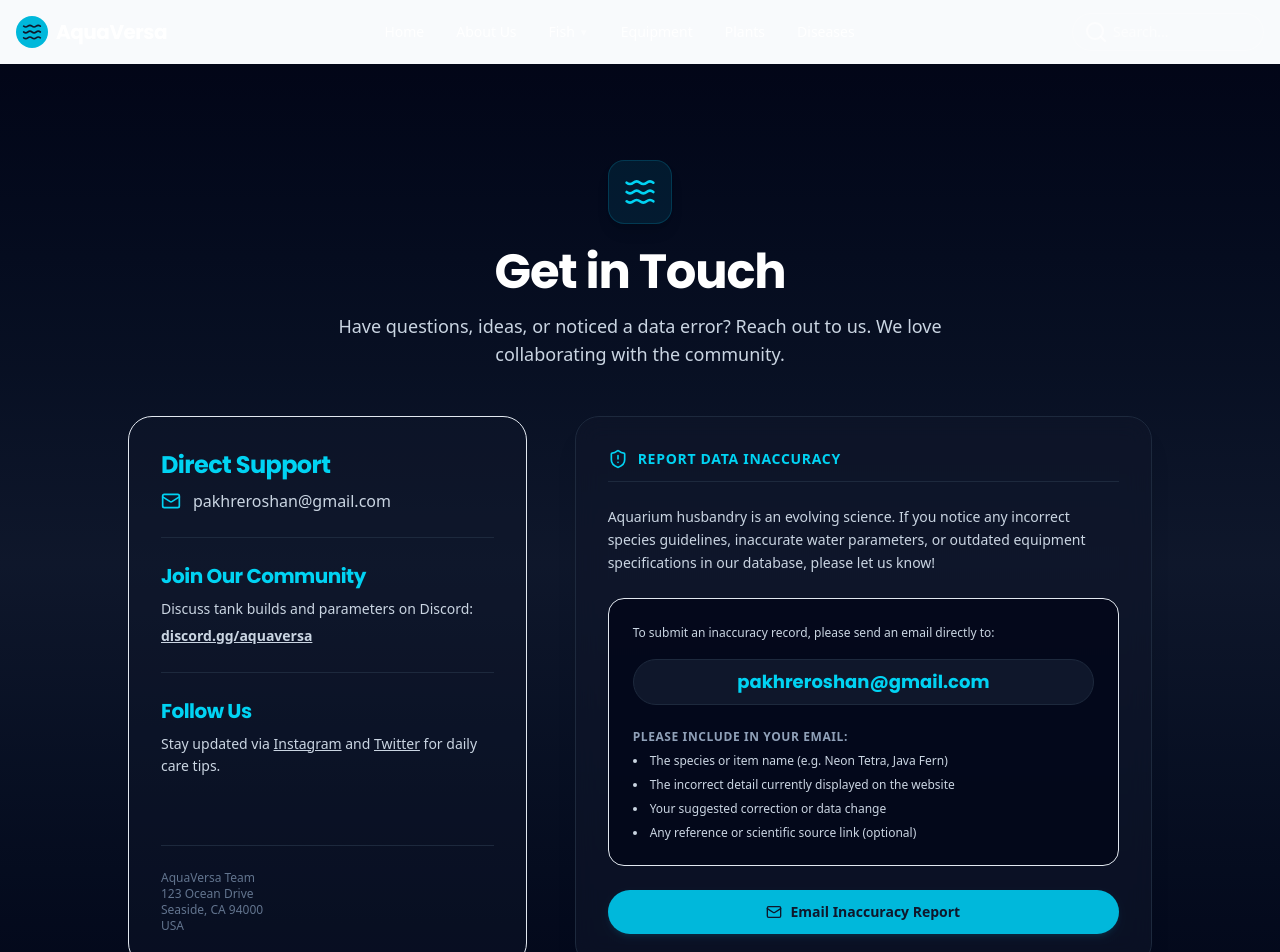
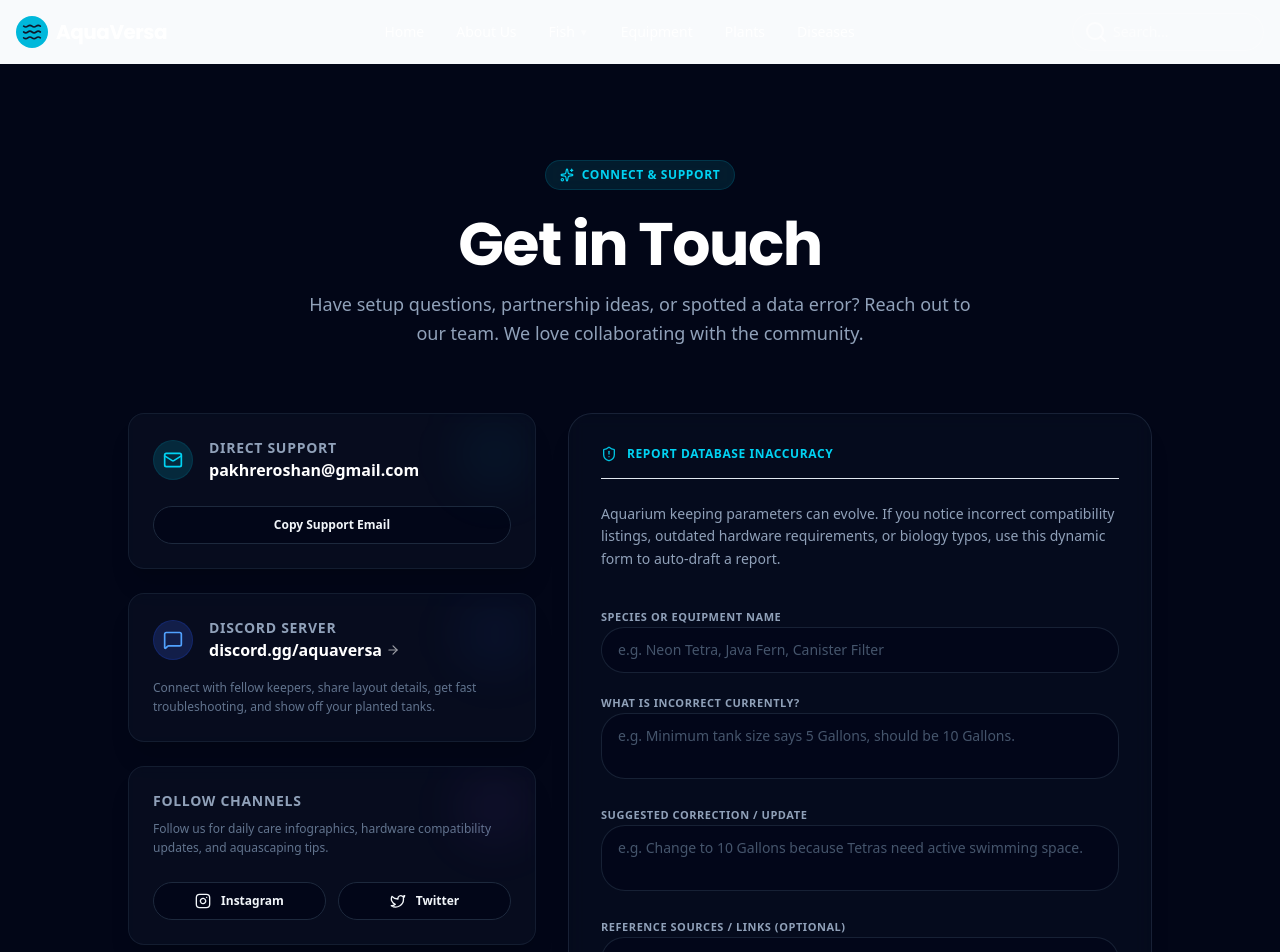
Before and after one commit to roshan773/AquaVersa, a Next.js app: page /contact in a window 1280 px wide. Shown: the top 952 px of the page. Built offline with nearby package versions, Linux system fonts and the light colour scheme.

Commit message:
feat: create contact page with support resources and data inaccuracy reporting form

```diff
--- a/app/contact/page.tsx
+++ b/app/contact/page.tsx
@@ -1,107 +1,322 @@
 'use client';
 
-import { Waves, Mail, ShieldAlert } from "lucide-react";
-import Link from "next/link";
+import { useState } from "react";
+import { motion } from "framer-motion";
+import {
+  Waves,
+  Mail,
+  ShieldAlert,
+  MessageSquare,
+  ArrowRight,
+  Sparkles,
+  CheckCircle2
+} from "lucide-react";
+
+function InstagramIcon(props: React.SVGProps<SVGSVGElement>) {
+  return (
+    <svg viewBox="0 0 24 24" fill="none" stroke="currentColor" strokeWidth="2" strokeLinecap="round" strokeLinejoin="round" {...props}>
+      <rect x="2" y="2" width="20" height="20" rx="5" ry="5" />
+      <path d="M16 11.37A4 4 0 1 1 12.63 8 4 4 0 0 1 16 11.37z" />
+      <line x1="17.5" y1="6.5" x2="17.51" y2="6.5" />
+    </svg>
+  );
+}
+
+function TwitterIcon(props: React.SVGProps<SVGSVGElement>) {
+  return (
+    <svg viewBox="0 0 24 24" fill="none" stroke="currentColor" strokeWidth="2" strokeLinecap="round" strokeLinejoin="round" {...props}>
+      <path d="M22 4s-.7 2.1-2 3.4c1.6 10-9.4 17.3-18 11.6 2.2.1 4.4-.6 6-2C3 15.5.5 9.6 3 5c2.2 2.6 5.6 4.1 9 4-.9-4.2 4-6.6 7-3.8 1.1 0 3-1.2 3-1.2z" />
+    </svg>
+  );
+}
 
 export default function ContactPage() {
+  // Form state
+  const [itemName, setItemName] = useState("");
+  const [incorrectDetail, setIncorrectDetail] = useState("");
+  const [correction, setCorrection] = useState("");
+  const [sources, setSources] = useState("");
+  const [isCopied, setIsCopied] = useState(false);
+
+  const emailTo = "pakhreroshan@gmail.com";
+
+  // Build body template
+  const mailBody = `AquaVersa Inaccuracy Report
+-----------------------------------------
+Item / Species Name:
+${itemName || "[Enter Name, e.g. Neon Tetra]"}
+
+Incorrect Detail Displayed:
+${incorrectDetail || "[What is currently wrong on the page?]"}
+
+Suggested Correction:
+${correction || "[What is the correct information?]"}
+
+Scientific Sources / References:
+${sources || "[Optional links or references]"}
+`;
+
+  const mailtoUrl = `mailto:${emailTo}?subject=${encodeURIComponent("AquaVersa Inaccuracy Report")}&body=${encodeURIComponent(mailBody)}`;
+
+  const handleCopyEmail = () => {
+    navigator.clipboard.writeText(emailTo);
+    setIsCopied(true);
+    setTimeout(() => setIsCopied(false), 2000);
+  };
+
   return (
-    <section className="min-h-screen py-24 bg-gradient-to-b from-slate-950 via-slate-900 to-slate-950 text-slate-100 px-4 flex items-center">
-      <div className="container mx-auto max-w-5xl">
-        <div className="text-center mb-12">
-          <div className="inline-flex items-center justify-center w-16 h-16 rounded-2xl bg-cyan-500/10 text-cyan-400 mb-6 border border-cyan-500/20 shadow-lg">
-            <Waves className="w-8 h-8" />
-          </div>
-          <h1 className="text-4xl md:text-5xl font-poppins font-bold mb-4 text-white">Get in Touch</h1>
-          <p className="text-lg text-slate-300 max-w-2xl mx-auto">
-            Have questions, ideas, or noticed a data error? Reach out to us. We love collaborating with the community.
-          </p>
+    <div className="min-h-screen bg-[#020617] text-slate-100 py-24 px-4 relative overflow-hidden flex items-center">
+      {/* Background ambient lighting */}
+      <div className="absolute inset-0 z-0 pointer-events-none">
+        <div className="absolute top-[-10%] right-[-10%] w-[600px] h-[600px] bg-cyan-955/30 rounded-full blur-[140px]" />
+        <div className="absolute bottom-[-10%] left-[-10%] w-[500px] h-[500px] bg-blue-955/35 rounded-full blur-[120px]" />
+      </div>
+
+      <div className="container mx-auto max-w-5xl relative z-10">
+
+        {/* Header */}
+        <div className="text-center mb-16">
+          <motion.div
+            initial={{ opacity: 0, scale: 0.95 }}
+            animate={{ opacity: 1, scale: 1 }}
+            transition={{ duration: 0.4 }}
+            className="inline-flex items-center gap-2 px-3.5 py-1.5 rounded-full bg-cyan-950/50 border border-cyan-800/40 backdrop-blur-md mb-6 text-cyan-400 text-xs font-semibold uppercase tracking-wider"
+          >
+            <Sparkles className="w-3.5 h-3.5" />
+            <span>Connect & Support</span>
+          </motion.div>
+
+          <motion.h1
+            initial={{ opacity: 0, y: -20 }}
+            animate={{ opacity: 1, y: 0 }}
+            transition={{ duration: 0.5 }}
+            className="text-4xl md:text-6xl font-poppins font-extrabold tracking-tight mb-4 text-white"
+          >
+            Get in Touch
+          </motion.h1>
+          <motion.p
+            initial={{ opacity: 0 }}
+            animate={{ opacity: 1 }}
+            transition={{ duration: 0.6, delay: 0.1 }}
+            className="text-base md:text-lg text-slate-400 max-w-2xl mx-auto font-light leading-relaxed"
+          >
+            Have setup questions, partnership ideas, or spotted a data error? Reach out to our team. We love collaborating with the community.
+          </motion.p>
         </div>
 
-        <div className="grid lg:grid-cols-12 gap-12 items-stretch">
-          {/* Contact Details */}
-          <div className="lg:col-span-5 flex flex-col justify-between bg-slate-900/40 p-6 md:p-8 rounded-3xl border border-slate-850 space-y-8">
-            <div className="space-y-6">
-              <div className="space-y-2">
-                <h2 className="text-2xl font-bold text-cyan-400 font-poppins">Direct Support</h2>
-                <div className="flex items-center gap-3 text-slate-300">
-                  <Mail className="w-5 h-5 text-cyan-400" />
-                  <a href="mailto:pakhreroshan@gmail.com" className="hover:text-cyan-400 transition-colors">
-                    pakhreroshan@gmail.com
+        <div className="grid lg:grid-cols-12 gap-8 items-stretch">
+
+          {/* LEFT: Contact Info Cards */}
+          <div className="lg:col-span-5 flex flex-col justify-between gap-6">
+            <motion.div
+              initial={{ opacity: 0, x: -30 }}
+              animate={{ opacity: 1, x: 0 }}
+              transition={{ duration: 0.5, delay: 0.2 }}
+              className="flex flex-col gap-6"
+            >
+              {/* Direct Support Card */}
+              <div className="p-6 rounded-2xl bg-slate-900/40 border border-slate-800/60 backdrop-blur-sm shadow-xl flex flex-col gap-4 relative overflow-hidden group">
+                <div className="absolute top-0 right-0 w-20 h-20 bg-cyan-500/5 rounded-full blur-xl pointer-events-none" />
+                <div className="flex items-center gap-4">
+                  <div className="w-10 h-10 rounded-xl bg-cyan-950/80 border border-cyan-800/30 flex items-center justify-center text-cyan-400">
+                    <Mail className="w-5 h-5" />
+                  </div>
+                  <div>
+                    <h3 className="text-sm font-bold uppercase tracking-wider text-slate-400">Direct Support</h3>
+                    <a
+                      href={`mailto:${emailTo}`}
+                      className="text-base font-bold text-white hover:text-cyan-400 transition-colors"
+                    >
+                      {emailTo}
+                    </a>
+                  </div>
+                </div>
+                <button
+                  onClick={handleCopyEmail}
+                  className="w-full mt-2 py-2.5 bg-slate-950 hover:bg-slate-900 border border-slate-800 hover:border-slate-750 text-xs font-semibold rounded-xl transition-all flex items-center justify-center gap-2"
+                >
+                  {isCopied ? (
+                    <>
+                      <CheckCircle2 className="w-4 h-4 text-emerald-400" />
+                      <span className="text-emerald-400">Copied to Clipboard</span>
+                    </>
+                  ) : (
+                    <span>Copy Support Email</span>
+                  )}
+                </button>
+              </div>
+
+              {/* Community Card */}
+              <div className="p-6 rounded-2xl bg-slate-900/40 border border-slate-800/60 backdrop-blur-sm shadow-xl flex flex-col gap-3 relative overflow-hidden group">
+                <div className="absolute top-0 right-0 w-20 h-20 bg-blue-500/5 rounded-full blur-xl pointer-events-none" />
+                <div className="flex items-center gap-4">
+                  <div className="w-10 h-10 rounded-xl bg-blue-950/80 border border-blue-800/30 flex items-center justify-center text-blue-400">
+                    <MessageSquare className="w-5 h-5" />
+                  </div>
+                  <div>
+                    <h3 className="text-sm font-bold uppercase tracking-wider text-slate-400">Discord Server</h3>
+                    <a
+                      href="https://discord.gg/aquaversa"
+                      target="_blank"
+                      rel="noopener noreferrer"
+                      className="text-base font-bold text-white hover:text-blue-400 transition-colors inline-flex items-center gap-1 group/link"
+                    >
+                      discord.gg/aquaversa
+                      <ArrowRight className="w-3.5 h-3.5 opacity-60 group-hover/link:translate-x-0.5 transition-transform" />
+                    </a>
+                  </div>
+                </div>
+                <p className="text-xs text-slate-500 leading-relaxed font-light mt-1">
+                  Connect with fellow keepers, share layout details, get fast troubleshooting, and show off your planted tanks.
+                </p>
+              </div>
+
+              {/* Socials Card */}
+              <div className="p-6 rounded-2xl bg-slate-900/40 border border-slate-800/60 backdrop-blur-sm shadow-xl flex flex-col gap-4 relative overflow-hidden">
+                <div className="absolute top-0 right-0 w-20 h-20 bg-purple-500/5 rounded-full blur-xl pointer-events-none" />
+                <div className="flex flex-col gap-2">
+                  <h3 className="text-sm font-bold uppercase tracking-wider text-slate-400">Follow Channels</h3>
+                  <p className="text-xs text-slate-500 leading-relaxed font-light">
+                    Follow us for daily care infographics, hardware compatibility updates, and aquascaping tips.
+                  </p>
+                </div>
+                <div className="grid grid-cols-2 gap-3 pt-2">
+                  <a
+                    href="https://instagram.com/aquaversa"
+                    target="_blank"
+                    rel="noopener noreferrer"
+                    className="flex items-center gap-2.5 px-4 py-2.5 rounded-xl bg-slate-950 border border-slate-800 hover:border-slate-700 text-xs font-semibold hover:text-cyan-400 transition-all justify-center"
+                  >
+                    <InstagramIcon className="w-4 h-4" /> Instagram
+                  </a>
+                  <a
+                    href="https://twitter.com/aquaversa"
+                    target="_blank"
+                    rel="noopener noreferrer"
+                    className="flex items-center gap-2.5 px-4 py-2.5 rounded-xl bg-slate-950 border border-slate-800 hover:border-slate-700 text-xs font-semibold hover:text-cyan-400 transition-all justify-center"
+                  >
+                    <TwitterIcon className="w-4 h-4" /> Twitter
                   </a>
                 </div>
               </div>
+            </motion.div>
 
-              <div className="space-y-2 border-t border-slate-800 pt-6">
-                <h2 className="text-xl font-bold text-cyan-400 font-poppins">Join Our Community</h2>
-                <p className="text-slate-300 text-sm leading-relaxed">
-                  Discuss tank builds and parameters on Discord: <br/>
-                  <a href="https://discord.gg/aquaversa" className="underline hover:text-cyan-300 font-bold block mt-1">discord.gg/aquaversa</a>
-                </p>
+            {/* Signature Team Info */}
+            <motion.div
+              initial={{ opacity: 0 }}
+              animate={{ opacity: 1 }}
+              transition={{ duration: 0.5, delay: 0.4 }}
+              className="p-6 text-xs text-slate-500 font-light border-t border-slate-900/80 leading-relaxed hidden lg:block"
+            >
+              <p className="font-bold text-slate-400 uppercase tracking-wider mb-2">AquaVersa HQ</p>
+              <p>
+                AquaVersa Support Team<br/>
+                123 Ocean Drive, Suite 400<br/>
+                Seaside, CA 94000<br/>
+                United States
+              </p>
+            </motion.div>
+          </div>
+
+          {/* RIGHT: Inaccuracy Report Interactive Draft Form */}
+          <motion.div
+            initial={{ opacity: 0, x: 30 }}
+            animate={{ opacity: 1, x: 0 }}
+            transition={{ duration: 0.5, delay: 0.2 }}
+            className="lg:col-span-7 bg-slate-900/30 border border-slate-800/80 backdrop-blur-sm p-6 md:p-8 rounded-3xl shadow-xl flex flex-col justify-between"
+          >
+            <div className="space-y-6">
+
+              {/* Header */}
+              <div className="flex items-center gap-2.5 text-cyan-400 font-bold uppercase tracking-wider text-xs border-b border-slate-850 pb-4">
+                <ShieldAlert className="w-4 h-4 text-cyan-400 animate-pulse" />
+                <span>Report Database Inaccuracy</span>
               </div>
 
-              <div className="space-y-2 border-t border-slate-800 pt-6">
-                <h2 className="text-xl font-bold text-cyan-400 font-poppins">Follow Us</h2>
-                <p className="text-slate-300 text-sm leading-relaxed">
-                  Stay updated via <a href="https://instagram.com/aquaversa" className="underline hover:text-cyan-300">Instagram</a> and <a href="https://twitter.com/aquaversa" className="underline hover:text-cyan-300">Twitter</a> for daily care tips.
-                </p>
-              </div>
-            </div>
-
-            <div className="space-y-2 border-t border-slate-800 pt-6 text-xs text-slate-500">
-              <p>
-                AquaVersa Team<br/>
-                123 Ocean Drive<br/>
-                Seaside, CA 94000<br/>
-                USA
-              </p>
-            </div>
-          </div>
-
-          {/* Inaccuracy Submission Notice Card */}
-          <div className="lg:col-span-7 bg-slate-900/60 backdrop-blur-md p-6 md:p-8 rounded-3xl border border-slate-800 shadow-xl flex flex-col justify-center">
-            <div className="space-y-6">
-              <div className="flex items-center gap-2.5 text-cyan-400 font-bold uppercase tracking-wider text-sm border-b border-slate-800 pb-3">
-                <ShieldAlert className="w-5 h-5 text-cyan-400" /> Report Data Inaccuracy
-              </div>
-
-              <p className="text-slate-300 text-sm leading-relaxed">
-                Aquarium husbandry is an evolving science. If you notice any incorrect species guidelines, inaccurate water parameters, or outdated equipment specifications in our database, please let us know!
+              <p className="text-slate-400 text-sm font-light leading-relaxed">
+                Aquarium keeping parameters can evolve. If you notice incorrect compatibility listings, outdated hardware requirements, or biology typos, use this dynamic form to auto-draft a report.
               </p>
 
-              <div className="bg-slate-950/80 border border-slate-850 p-6 rounded-2xl space-y-4">
-                <p className="text-slate-300 text-xs leading-relaxed">
-                  To submit an inaccuracy record, please send an email directly to:
-                </p>
-                <div className="text-center py-2 bg-slate-900 border border-slate-800 rounded-xl">
-                  <a
-                    href="mailto:pakhreroshan@gmail.com?subject=AquaVersa Inaccuracy Report"
-                    className="font-poppins font-bold text-lg text-cyan-400 hover:text-cyan-300 hover:underline transition-all block"
-                  >
-                    pakhreroshan@gmail.com
-                  </a>
+              {/* Form Input fields */}
+              <div className="space-y-4 pt-2">
+
+                {/* Species / Item Name */}
+                <div className="space-y-1.5">
+                  <label className="text-[11px] font-bold uppercase tracking-wider text-slate-400">
+                    Species or Equipment Name
+                  </label>
+                  <input
+                    type="text"
+                    placeholder="e.g. Neon Tetra, Java Fern, Canister Filter"
+                    value={itemName}
+                    onChange={(e) => setItemName(e.target.value)}
+                    className="w-full px-4 py-3 rounded-xl border border-slate-800/80 bg-slate-950/60 focus:bg-slate-950 text-slate-100 text-sm transition-all focus:outline-none focus:border-cyan-500 placeholder-slate-600"
+                  />
                 </div>
 
-                <div className="space-y-2 pt-2">
-                  <p className="text-slate-400 text-xs font-bold uppercase tracking-wider">Please include in your email:</p>
-                  <ul className="text-slate-300 text-xs space-y-2 list-disc list-inside">
-                    <li>The species or item name (e.g. Neon Tetra, Java Fern)</li>
-                    <li>The incorrect detail currently displayed on the website</li>
-                    <li>Your suggested correction or data change</li>
-                    <li>Any reference or scientific source link (optional)</li>
-                  </ul>
+                {/* Incorrect Details */}
+                <div className="space-y-1.5">
+                  <label className="text-[11px] font-bold uppercase tracking-wider text-slate-400">
+                    What is incorrect currently?
+                  </label>
+                  <textarea
+                    rows={2}
+                    placeholder="e.g. Minimum tank size says 5 Gallons, should be 10 Gallons."
+                    value={incorrectDetail}
+                    onChange={(e) => setIncorrectDetail(e.target.value)}
+                    className="w-full px-4 py-3 rounded-xl border border-slate-800/80 bg-slate-950/60 focus:bg-slate-950 text-slate-100 text-sm transition-all focus:outline-none focus:border-cyan-500 placeholder-slate-600 resize-none"
+                  />
+                </div>
+
+                {/* Suggested Correction */}
+                <div className="space-y-1.5">
+                  <label className="text-[11px] font-bold uppercase tracking-wider text-slate-400">
+                    Suggested Correction / Update
+                  </label>
+                  <textarea
+                    rows={2}
+                    placeholder="e.g. Change to 10 Gallons because Tetras need active swimming space."
+                    value={correction}
+                    onChange={(e) => setCorrection(e.target.value)}
+                    className="w-full px-4 py-3 rounded-xl border border-slate-800/80 bg-slate-950/60 focus:bg-slate-950 text-slate-100 text-sm transition-all focus:outline-none focus:border-cyan-500 placeholder-slate-600 resize-none"
+                  />
+                </div>
+
+                {/* Reference Sources */}
+                <div className="space-y-1.5">
+                  <label className="text-[11px] font-bold uppercase tracking-wider text-slate-400">
+                    Reference Sources / Links (Optional)
+                  </label>
+                  <input
+                    type="text"
+                    placeholder="e.g. Scientific paper link or experienced breeder guide"
+                    value={sources}
+                    onChange={(e) => setSources(e.target.value)}
+                    className="w-full px-4 py-3 rounded-xl border border-slate-800/80 bg-slate-950/60 focus:bg-slate-950 text-slate-100 text-sm transition-all focus:outline-none focus:border-cyan-500 placeholder-slate-600"
+                  />
                 </div>
               </div>
 
+            </div>
+
+            {/* Form Actions */}
+            <div className="pt-8 mt-6 border-t border-slate-850">
               <a
-                href="mailto:pakhreroshan@gmail.com?subject=AquaVersa Inaccuracy Report"
-                className="inline-flex w-full py-3 bg-cyan-500 hover:bg-cyan-400 text-slate-900 font-bold rounded-xl transition-all shadow-md shadow-cyan-500/10 text-sm justify-center items-center gap-2"
+                href={mailtoUrl}
+                className="inline-flex w-full py-4 bg-cyan-500 hover:bg-cyan-400 text-slate-950 font-bold rounded-xl transition-all duration-300 shadow-lg shadow-cyan-500/10 hover:shadow-cyan-500/20 text-sm justify-center items-center gap-2 group"
               >
-                <Mail className="w-4 h-4" /> Email Inaccuracy Report
+                <Mail className="w-4 h-4" />
+                <span>Launch Email Draft Report</span>
+                <ArrowRight className="w-4 h-4 group-hover:translate-x-0.5 transition-transform" />
               </a>
+              <p className="text-[10px] text-slate-500 text-center mt-3 font-light">
+                Clicking launches your email client with a pre-formatted template using the values above.
+              </p>
             </div>
-          </div>
+          </motion.div>
+
         </div>
       </div>
-    </section>
+    </div>
   );
 }
```
